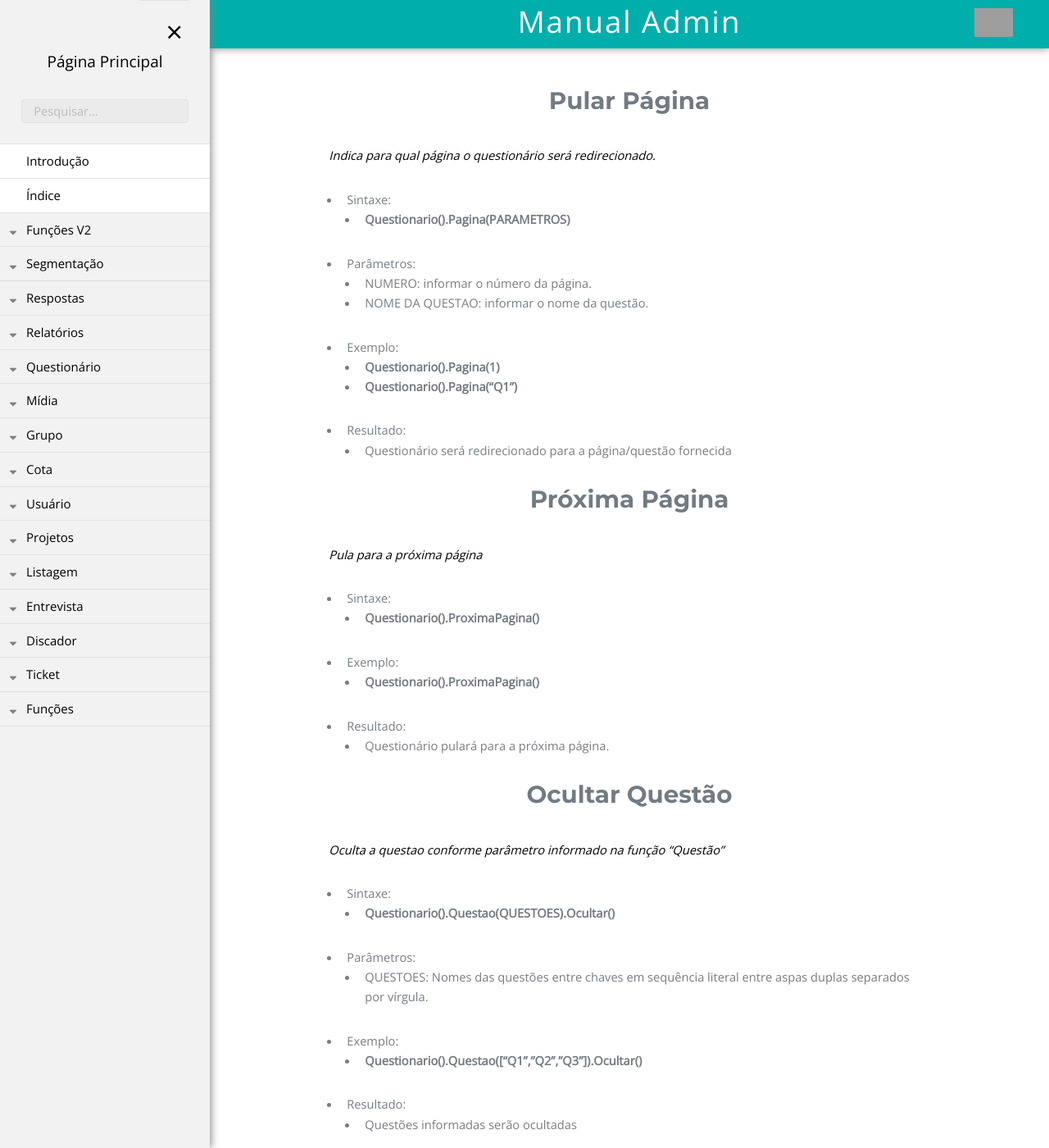
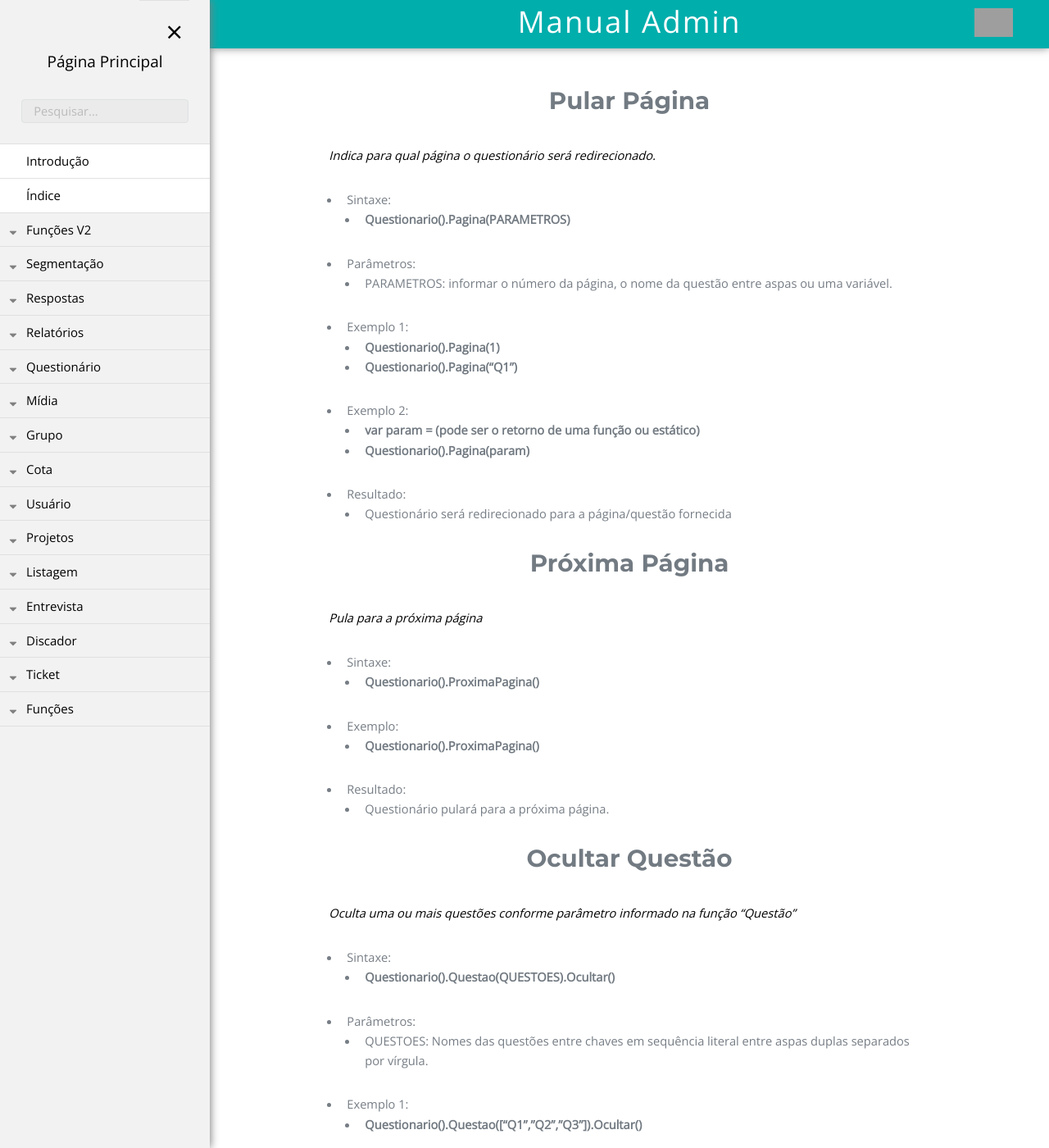
Before and after one commit to rogerio-figueiredo-hsr/hsrtechonline.github.io, a Jekyll site: the page built from _posts/2019-03-29-questionario.md, in a window 1280 px wide and 1400 px high. Shown: the whole window at 82% size. Built offline with Jekyll 4.4.1, drawn with Linux system fonts in a browser that asks for light colours; some of the changed text lies outside the part shown; grey boxes are pictures that could not be loaded.

Commit message:
Update 2019-03-29-questionario.md

```diff
--- a/_posts/2019-03-29-questionario.md
+++ b/_posts/2019-03-29-questionario.md
@@ -10,11 +10,13 @@ pasta: "funcoesv2"
 - Sintaxe:
     - **Questionario().Pagina(PARAMETROS)**
 - Parâmetros:
-    - NUMERO: informar o número da página.
-    - NOME DA QUESTAO: informar o nome da questão.
-- Exemplo:
+    - PARAMETROS: informar o número da página, o nome da questão entre aspas ou uma variável.
+- Exemplo 1:
     - **Questionario().Pagina(1)**
     - **Questionario().Pagina(“Q1”)**
+- Exemplo 2:
+    - **var param = (pode ser o retorno de uma função ou estático)**
+    - **Questionario().Pagina(param)**
 - Resultado:
     - Questionário será redirecionado para a página/questão fornecida
 
@@ -30,13 +32,16 @@ pasta: "funcoesv2"
 
 
 # Ocultar Questão
-*Oculta a questao conforme parâmetro informado na função "Questão"*
+*Oculta uma ou mais questões conforme parâmetro informado na função "Questão"*
 - Sintaxe:
     - **Questionario().Questao(QUESTOES).Ocultar()**
 - Parâmetros:
     - QUESTOES: Nomes das questões entre chaves em sequência literal entre aspas duplas separados por vírgula.
-- Exemplo:
+- Exemplo 1:
     - **Questionario().Questao([“Q1”,”Q2”,”Q3”]).Ocultar()**
+- Exemplo 2:
+    - **var param = (pode ser o retorno de uma função ou estático)**
+    - **Questionario().Questao(param).Ocultar()**
 - Resultado:
     - Questões informadas serão ocultadas
 
```
